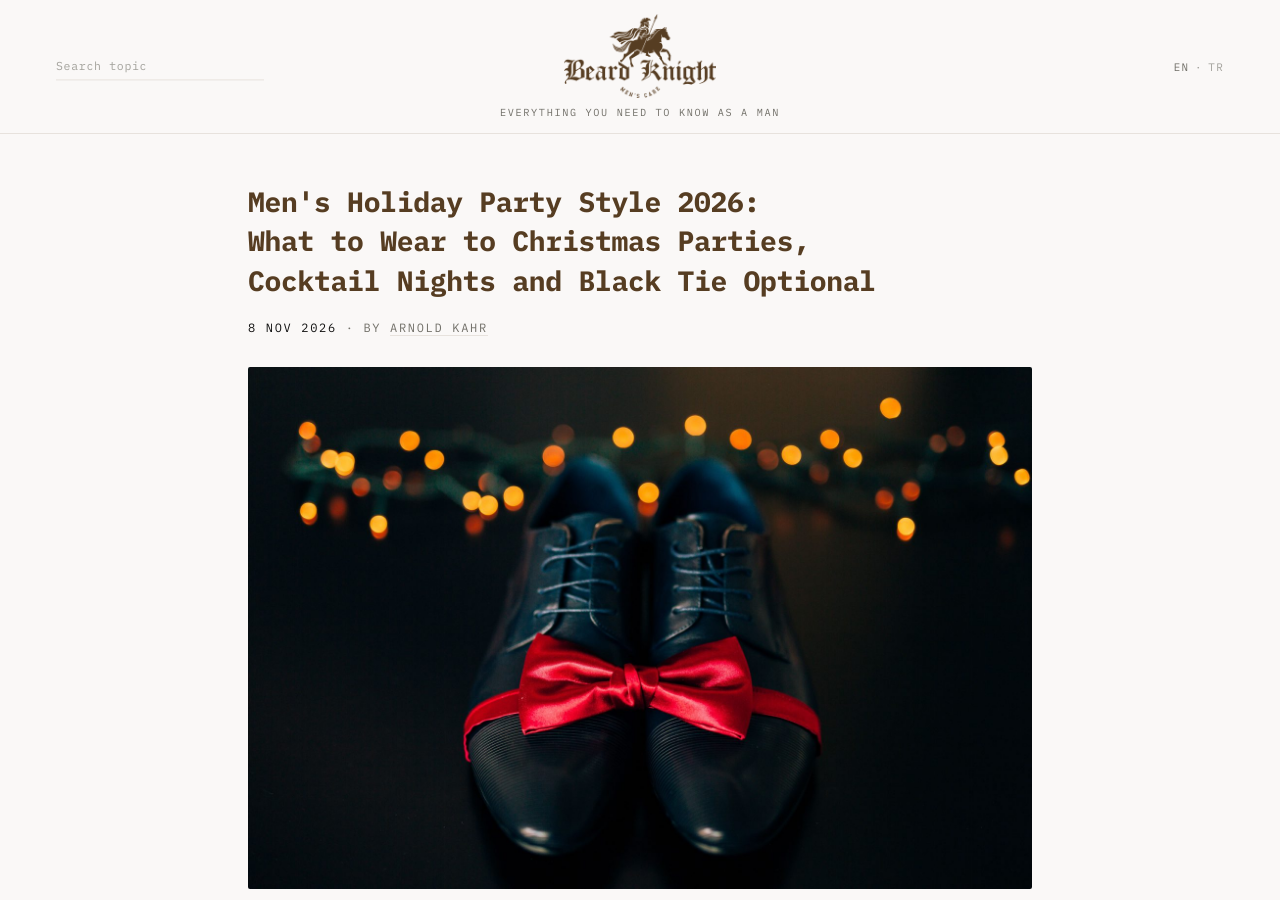
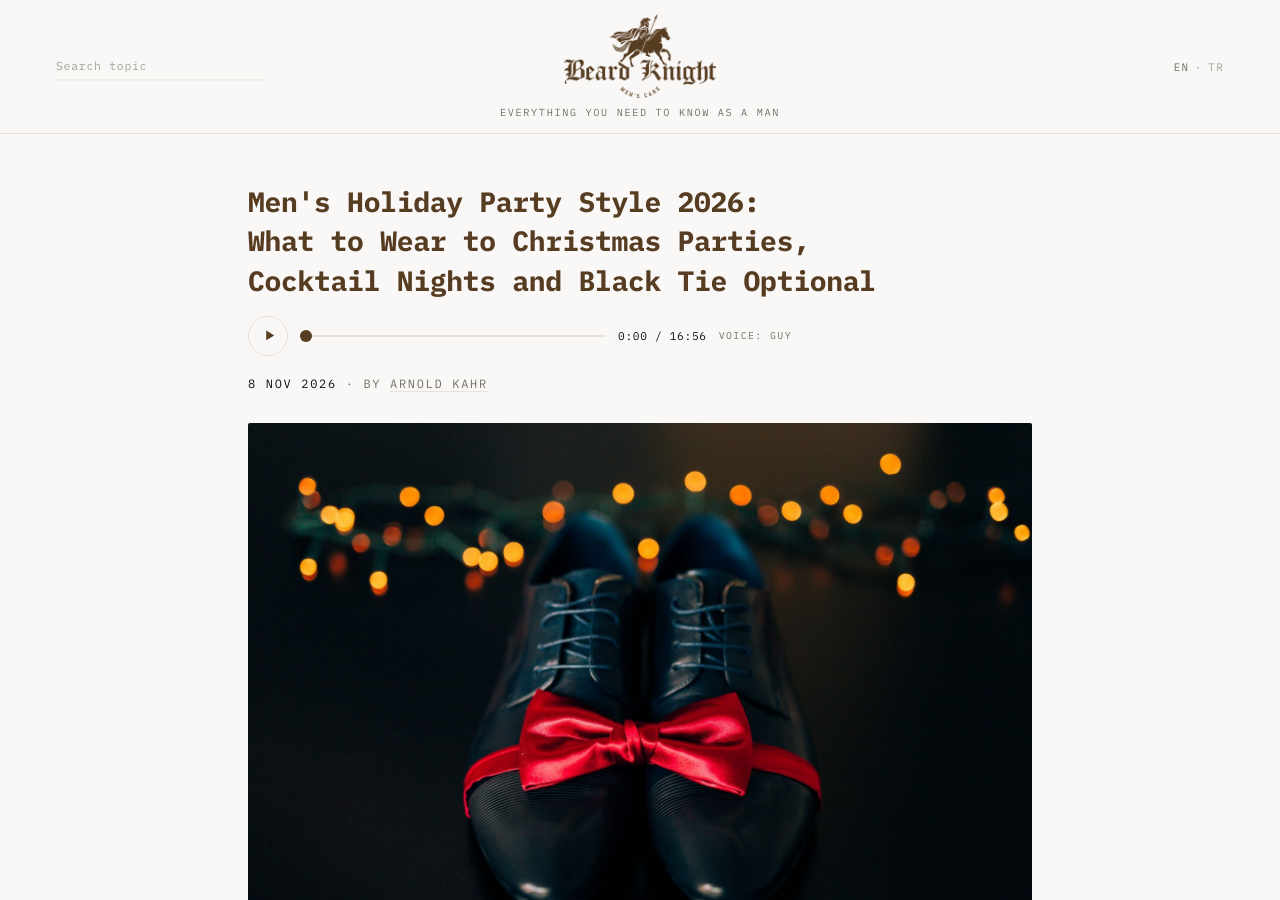
Before and after one commit to architect-high-level-core/beard-knight, a Jekyll site: the page built from _posts/2026-11-08-mens-holiday-party-style-2026-christmas-cocktail-and-black-tie-optional.md, in a window 1280 px wide and 900 px high. Built offline with Jekyll 4.4.1, drawn with Linux system fonts in a browser that asks for light colours; some of the changed lines change nothing that is shown.

Commit message:
Audio for 2026-11-08 EN post

```diff
--- a/_posts/2026-11-08-mens-holiday-party-style-2026-christmas-cocktail-and-black-tie-optional.md
+++ b/_posts/2026-11-08-mens-holiday-party-style-2026-christmas-cocktail-and-black-tie-optional.md
@@ -11,6 +11,9 @@ image_credit: "Nadtochiy Photography"
 image_license: "Pexels License"
 image_license_url: "https://www.pexels.com/license/"
 image_source_url: "https://www.pexels.com/photo/elegant-black-leather-shoes-with-red-bow-tie-34422206/"
+audio: /assets/audio/mens-holiday-party-style-2026-christmas-cocktail-and-black-tie-optional.mp3
+audio_voice: Guy
+audio_duration: "16:56"
 ---
 
 The invitations are already arriving: the company Christmas party, a friend's cocktail evening, a New Year's Eve dinner that says "black tie optional." Men's holiday party style in 2026 rewards the gentleman who reads the dress code correctly and then adds one deliberate festive element—velvet, a fine roll neck, a jewel tone—rather than a costume. Here is what to wear to Christmas parties and cocktail nights, from the velvet dinner jacket to the overcoat and polished Oxfords that frame the whole outfit.
```
Also changed, not shown: 1 other file.
